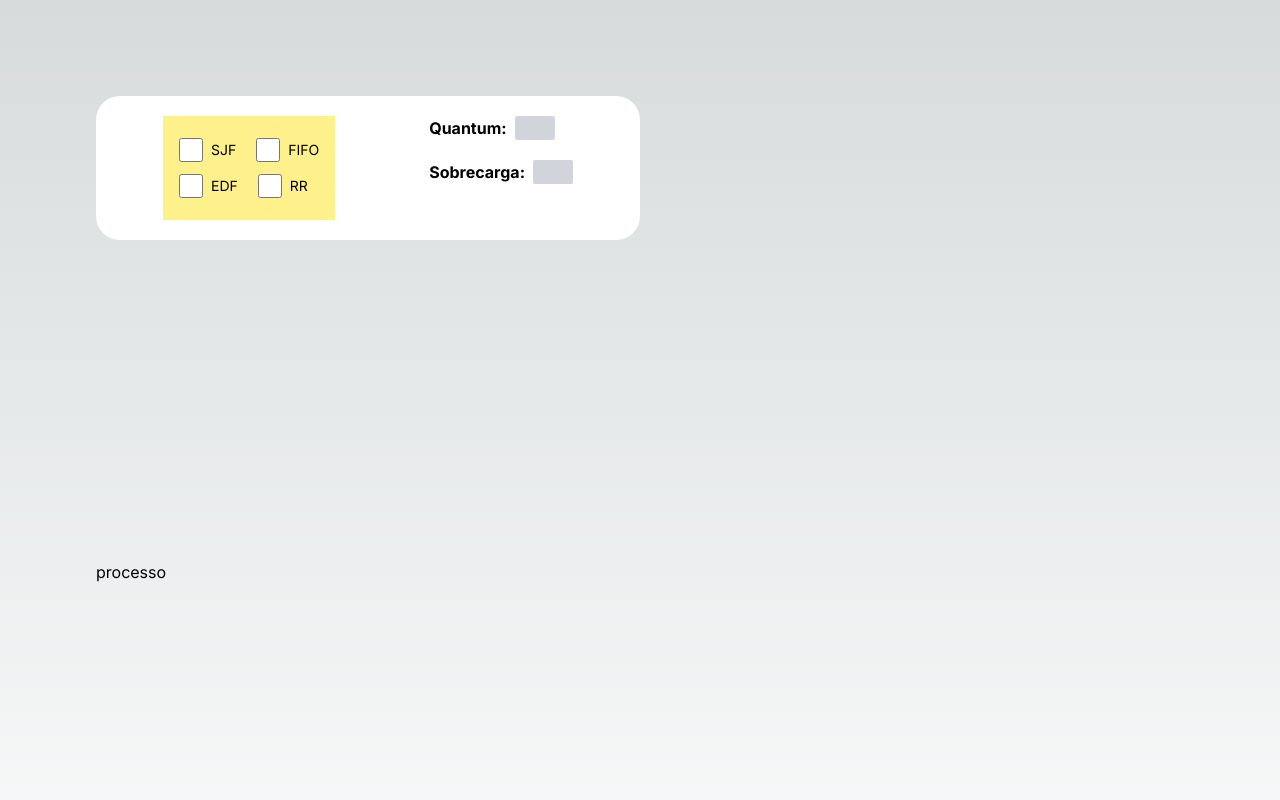
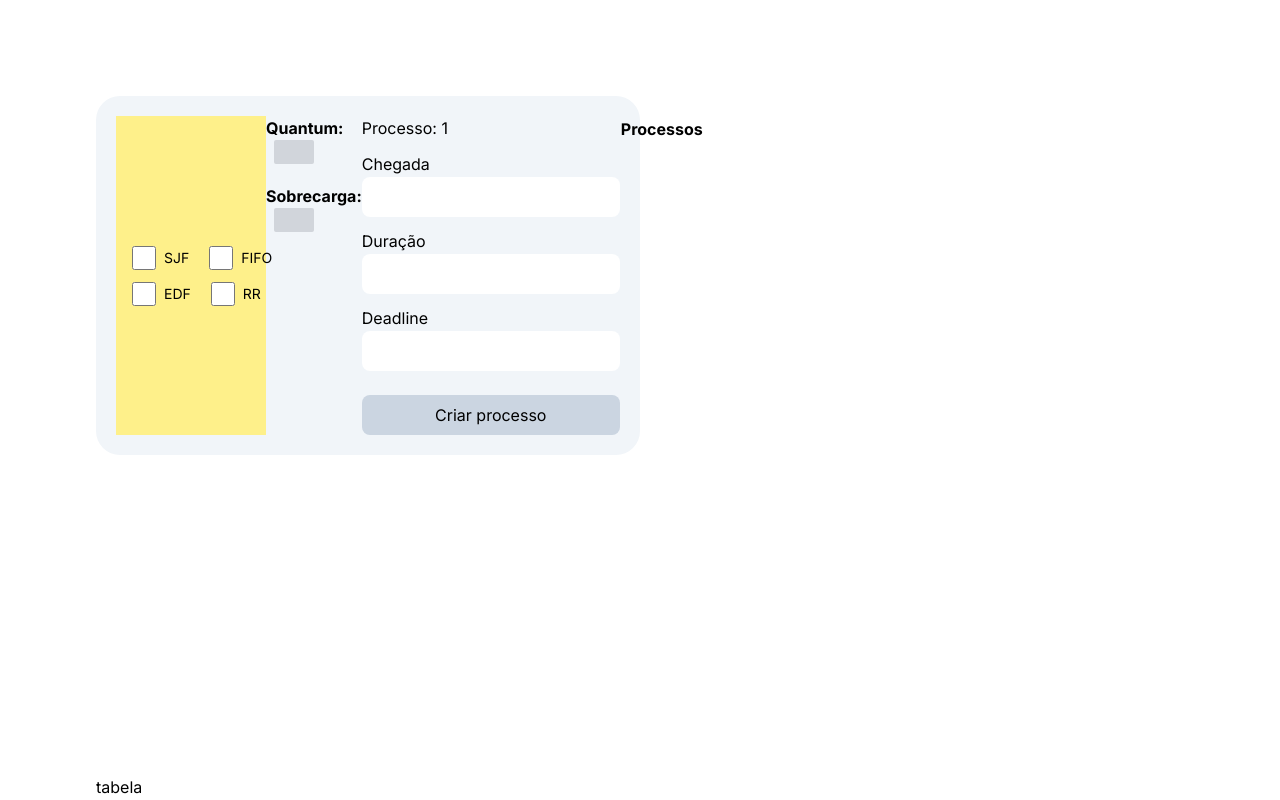
Before and after one commit to jcmoreiraa/escalonador-de-processos, a Next.js app in the folder escalador-de-processos/: page / in a window 1280 px wide. Shown: the top 800 px of the page. Built offline with nearby package versions, Linux system fonts and the light colour scheme.

Commit message:
tabela de processos 	modified:   escalador-de-processos/src/app/globals.css 	modified:   escalador-de-processos/src/app/page.tsx 	new file:   escalador-de-processos/src/components/modal.tsx 	deleted:    escalador-de-processos/src/components/processo.tsx

```diff
--- a/escalador-de-processos/src/app/globals.css
+++ b/escalador-de-processos/src/app/globals.css
@@ -24,6 +24,7 @@ body {
       rgb(var(--background-end-rgb))
     )
     rgb(var(--background-start-rgb));
+  color: #000000;
 }
 
 @layer utilities {
--- a/escalador-de-processos/src/app/page.tsx
+++ b/escalador-de-processos/src/app/page.tsx
@@ -2,19 +2,61 @@
 import Botoes from "@/components/botoes";
 import Quantum from "@/components/quantum";
 import Coluna from "@/components/coluna";
-import Processo from "@/components/processo";
+import Modal from "@/components/modal";
 import Image from "next/image";
+import { useState } from "react";
+
+type Processo = {
+  chegada: number;
+  duracao: number;
+  deadline: number;
+  codigo: number;
+}
 
 export default function Home() {
+  const [numeroDoProcesso, setNumeroDoProcesso] = useState(1);
+  const [chegada, setChegada] = useState("");
+  const [duracao, setDuracao] = useState("");
+  const [deadline, setDeadline] = useState("");
+
+  function handleCreateProcess(chegada: string, duracao: string, deadline: string) {
+    const newProcesso: Processo = {
+      chegada: Number(chegada),
+      duracao: Number(duracao),
+      deadline: Number(deadline),
+      codigo: numeroDoProcesso
+    };
+
+    console.log(newProcesso);
+
+    setTabelaProcessos((prevTabelaProcessos) => [...prevTabelaProcessos, newProcesso]);
+    setNumeroDoProcesso((prevNumero) => prevNumero + 1);
+  }
+  const [tabelaProcessos, setTabelaProcessos] = useState<Processo[]>([]);
+
   return (
-    <main className="flex flex-col align-center justify-center p-24 gap-y-80">
-        <div className=" flex flex-row justify-around bg-white w-1/2 min-h-36 gap-y-44 p-5 rounded-3xl">
-          <Botoes/>
-          <Quantum/>
-        </div>
-        <Processo/>
-        <Coluna/>
+    <main className="flex flex-col align-center justify-center bg-white p-24 gap-y-80">
+      <div className=" flex flex-row justify-around bg-slate-100 w-1/2 min-h-36 gap-y-44 p-5 rounded-3xl">
+        <Botoes />
+        <Quantum />
+        <Modal numeroDoProcesso={numeroDoProcesso} onClick={handleCreateProcess} />
+        <table>
+          <thead>
+            <tr>
+              <th>Processos</th>
+            </tr>
+          </thead>
+          <tbody>
+            {tabelaProcessos.map((processo) => (
+              <tr key={processo.codigo}>
+                <td className="border px-4 py-2">{processo.codigo}</td>
+              </tr>
+            ))}
+          </tbody>
+        </table>
 
+      </div>
+      <Coluna />
     </main>
   );
 }
--- /dev/null
+++ b/escalador-de-processos/src/components/modal.tsx
@@ -0,0 +1,59 @@
+import { useState } from "react";
+
+type Props = {
+  numeroDoProcesso: number;
+  onClick: (chegada: string, duracao: string, deadline: string) => void;
+};
+
+const Modal = ({ numeroDoProcesso, onClick: criarProcesso }: Props) => {
+  const [chegada, setChegada] = useState("");
+  const [duracao, setDuracao] = useState("");
+  const [deadline, setDeadline] = useState("");
+
+  const handleClick = () => {
+    criarProcesso(chegada, duracao, deadline);
+  };
+
+  return (
+    <div className="flex flex-col">
+      <div className="flex flex-col gap-3">
+        <h2>Processo: {numeroDoProcesso}</h2>
+        <div className="flex flex-col gap-px">
+          <label htmlFor="chegada">Chegada</label>
+          <input
+            type="number"
+            id="chegada"
+            className="py-2 px-3 rounded-lg"
+            value={chegada}
+            onChange={(e) => setChegada(e.target.value)}
+          />
+        </div>
+        <div className="flex flex-col gap-px">
+          <label htmlFor="duracao">Duração</label>
+          <input
+            type="number"
+            id="duracao"
+            className="py-2 px-3 rounded-lg"
+            value={duracao}
+            onChange={(e) => setDuracao(e.target.value)}
+          />
+        </div>
+        <div className="flex flex-col gap-px">
+          <label htmlFor="deadline">Deadline</label>
+          <input
+            type="number"
+            id="deadline"
+            className="py-2 px-3 rounded-lg"
+            value={deadline}
+            onChange={(e) => setDeadline(e.target.value)}
+          />
+        </div>
+        <button onClick={handleClick} className="w-full bg-slate-300 py-2 mt-3 rounded-lg">
+          Criar processo
+        </button>
+      </div>
+    </div>
+  );
+};
+
+export default Modal;
--- a/escalador-de-processos/src/components/processo.tsx
+++ /dev/null
@@ -1,12 +0,0 @@
-import { Processor } from 'postcss';
-import React, { useState } from 'react';
-
-const Processo = () => {
-    return (
-        <div >
-          <p>processo</p>
-        </div>
-    );
-}
-
-export default Processo;
```
